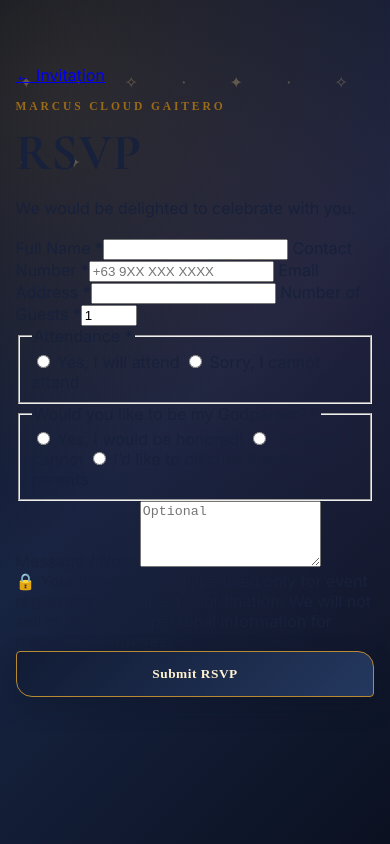
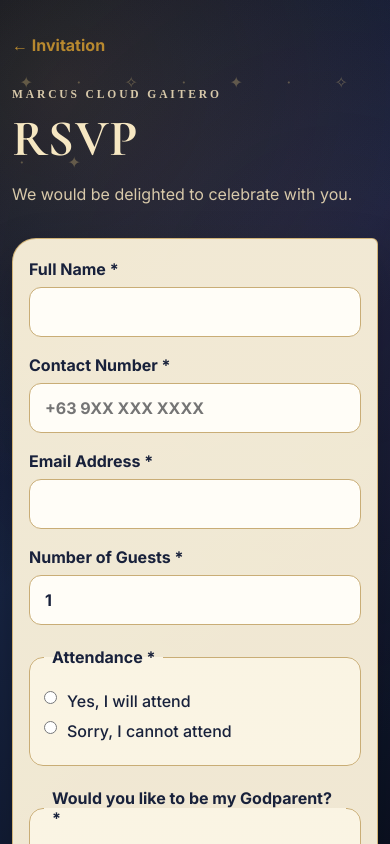
Before and after one commit to gaiteromark-ux/Marcus_Cloud_RSVP, a plain HTML site: page rsvp.html in a window 390 px wide. Shown: the top 844 px of the page. Drawn offline with nearby package versions, Linux system fonts and the light colour scheme.

Commit message:
styles.css

```diff
--- a/styles.css
+++ b/styles.css
@@ -1559,3 +1559,344 @@ footer small {
     font-size: 0.52rem;
   }
 }
+
+/* =========================================================
+   RSVP PAGE — CLEAN FIX
+========================================================= */
+
+.form-shell {
+  width: min(760px, 92%);
+  margin: 0 auto;
+  padding: 70px 0;
+}
+
+.form-shell .back {
+  display: inline-block;
+  margin-bottom: 18px;
+
+  color: #b8892f;
+  font-weight: 700;
+  text-decoration: none;
+}
+
+.form-shell .eyebrow {
+  margin-bottom: 10px;
+}
+
+.form-shell > h1 {
+  margin-bottom: 14px;
+
+  color: #f6e7c2;
+
+  font-size: clamp(3rem, 9vw, 5.5rem);
+}
+
+.form-shell > p {
+  margin-bottom: 30px;
+
+  color: #d8c9aa;
+}
+
+
+/* =========================================================
+   RSVP FORM CARD
+========================================================= */
+
+.rsvp-form {
+  width: 100%;
+
+  padding: 28px;
+
+  border: 1px solid rgba(184, 137, 47, 0.55);
+  border-radius: 24px 6px 24px 6px;
+
+  background:
+    linear-gradient(
+      rgba(248, 239, 217, 0.97),
+      rgba(248, 239, 217, 0.97)
+    );
+
+  box-shadow:
+    0 18px 45px rgba(0, 0, 0, 0.24);
+
+  color: #18213b;
+}
+
+
+/* =========================================================
+   LABELS / INPUTS
+========================================================= */
+
+.rsvp-form > label {
+  display: block;
+
+  margin-bottom: 18px;
+
+  color: #18213b;
+  font-weight: 700;
+}
+
+.rsvp-form input,
+.rsvp-form textarea,
+.rsvp-form select {
+  width: 100%;
+
+  margin-top: 8px;
+  padding: 14px 15px;
+
+  border: 1px solid #c9ad76;
+  border-radius: 12px;
+
+  background: #fffdf7;
+
+  color: #18213b;
+
+  font: inherit;
+
+  outline: none;
+}
+
+.rsvp-form input:focus,
+.rsvp-form textarea:focus,
+.rsvp-form select:focus {
+  border-color: #b8892f;
+
+  box-shadow:
+    0 0 0 3px rgba(184, 137, 47, 0.16);
+}
+
+.rsvp-form textarea {
+  resize: vertical;
+  min-height: 110px;
+}
+
+
+/* =========================================================
+   FIELDSETS / RADIO OPTIONS
+========================================================= */
+
+.rsvp-form fieldset {
+  margin: 22px 0;
+  padding: 18px;
+
+  border: 1px solid #c9ad76;
+  border-radius: 14px;
+
+  background: rgba(255, 250, 236, 0.7);
+}
+
+.rsvp-form legend {
+  padding: 0 8px;
+
+  color: #18213b;
+  font-weight: 700;
+}
+
+.choice {
+  display: flex !important;
+
+  align-items: center;
+
+  gap: 10px;
+
+  margin: 10px 0;
+
+  color: #18213b;
+
+  font-weight: 500 !important;
+}
+
+.choice input {
+  width: auto !important;
+  margin: 0 !important;
+
+  accent-color: #651c31;
+}
+
+
+/* =========================================================
+   PRIVACY NOTICE
+========================================================= */
+
+.privacy {
+  margin: 18px 0;
+
+  padding: 14px 16px;
+
+  border-radius: 12px;
+
+  background: #f4ead5;
+
+  color: #5f5548;
+
+  font-size: 0.82rem;
+  line-height: 1.6;
+}
+
+
+/* =========================================================
+   SUBMIT BUTTON
+========================================================= */
+
+#submitBtn {
+  width: 100%;
+
+  margin-top: 8px;
+
+  padding: 15px 22px;
+
+  border: 1px solid #b8892f;
+  border-radius: 14px 4px 14px 4px;
+
+  background:
+    linear-gradient(
+      135deg,
+      #111b34,
+      #24385f
+    );
+
+  color: #fff2d0;
+
+  font-family: "Cinzel", serif;
+  font-size: 1rem;
+  font-weight: 700;
+
+  cursor: pointer;
+}
+
+#submitBtn:disabled {
+  opacity: 0.65;
+  cursor: not-allowed;
+}
+
+
+/* =========================================================
+   STATUS MESSAGE
+========================================================= */
+
+.status {
+  min-height: 1.5em;
+
+  margin-top: 12px;
+
+  font-size: 0.9rem;
+}
+
+.status.error,
+.error {
+  color: #a13030;
+}
+
+.status.success {
+  color: #2f6a3c;
+}
+
+
+/* =========================================================
+   CONFIRMATION CARD
+========================================================= */
+
+.confirmation {
+  margin-top: 30px;
+  padding: 35px 25px;
+
+  text-align: center;
+
+  border: 1px solid rgba(184, 137, 47, 0.55);
+  border-radius: 24px 6px 24px 6px;
+
+  background: #fffaf0;
+
+  box-shadow:
+    0 18px 45px rgba(0, 0, 0, 0.2);
+}
+
+.confirmation h2 {
+  margin: 10px 0 16px;
+
+  color: #18213b;
+
+  font-size: clamp(2rem, 6vw, 3.4rem);
+}
+
+.confirmation p {
+  color: #5f5548;
+}
+
+.success-icon {
+  width: 58px;
+  height: 58px;
+
+  margin: 0 auto 18px;
+
+  display: grid;
+  place-items: center;
+
+  border-radius: 50%;
+
+  background: #e4f0e5;
+
+  color: #42734a;
+
+  font-size: 1.7rem;
+}
+
+.event-summary {
+  margin: 24px 0;
+  padding: 18px;
+
+  display: grid;
+
+  gap: 6px;
+
+  border-radius: 16px;
+
+  background: #f4ead5;
+
+  color: #18213b;
+}
+
+.godparent-thanks {
+  margin-top: 18px;
+
+  padding: 15px;
+
+  border-radius: 14px;
+
+  background: #fff2ef;
+
+  color: #651c31;
+}
+
+
+/* =========================================================
+   MOBILE RSVP
+========================================================= */
+
+@media (max-width: 600px) {
+
+  .form-shell {
+    width: calc(100% - 24px);
+    padding: 35px 0 50px;
+  }
+
+  .form-shell > h1 {
+    font-size: 3.2rem;
+  }
+
+  .rsvp-form {
+    padding: 20px 16px;
+  }
+
+  .rsvp-form fieldset {
+    padding: 14px;
+  }
+
+  .choice {
+    align-items: flex-start;
+  }
+
+  .confirmation {
+    padding: 28px 18px;
+  }
+}
```
